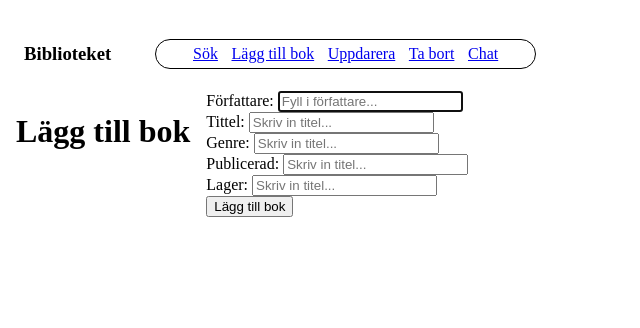
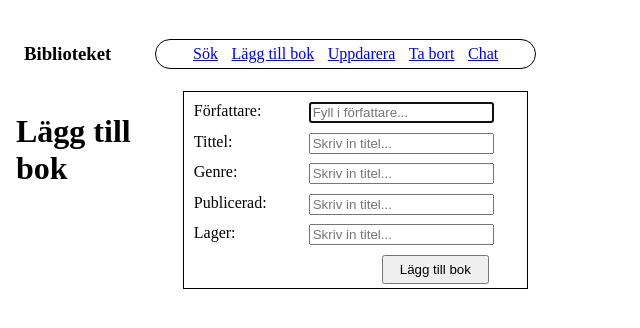
Before and after one commit to JohanCodeForFun/app, a website: page create.html in a window 1280 px wide. Shown: the whole page, without its empty margins (0-640 px from the left). Drawn offline with Linux system fonts and the light colour scheme.

Commit message:
add form styling

```diff
--- a/public/styles.css
+++ b/public/styles.css
@@ -63,3 +63,28 @@ nav {
   margin-bottom: 1.3rem;
   border-bottom: 1px solid gray;
 }
+.add-form {
+  border: 1px solid black;
+  padding: .3rem;
+  width: 24rem;
+}
+
+.form-input {
+  display: flex;
+  flex-direction: row;
+  justify-content: space-between;
+  padding: .3rem;
+  width: 90%;
+  gap: .5rem;
+}
+
+.form-input-btn {
+  display: flex;
+  width: 90%;
+  justify-content: flex-end;
+}
+
+#addBookBtn {
+  margin-top: .3rem;
+  padding: .3rem 1rem;
+}
```
